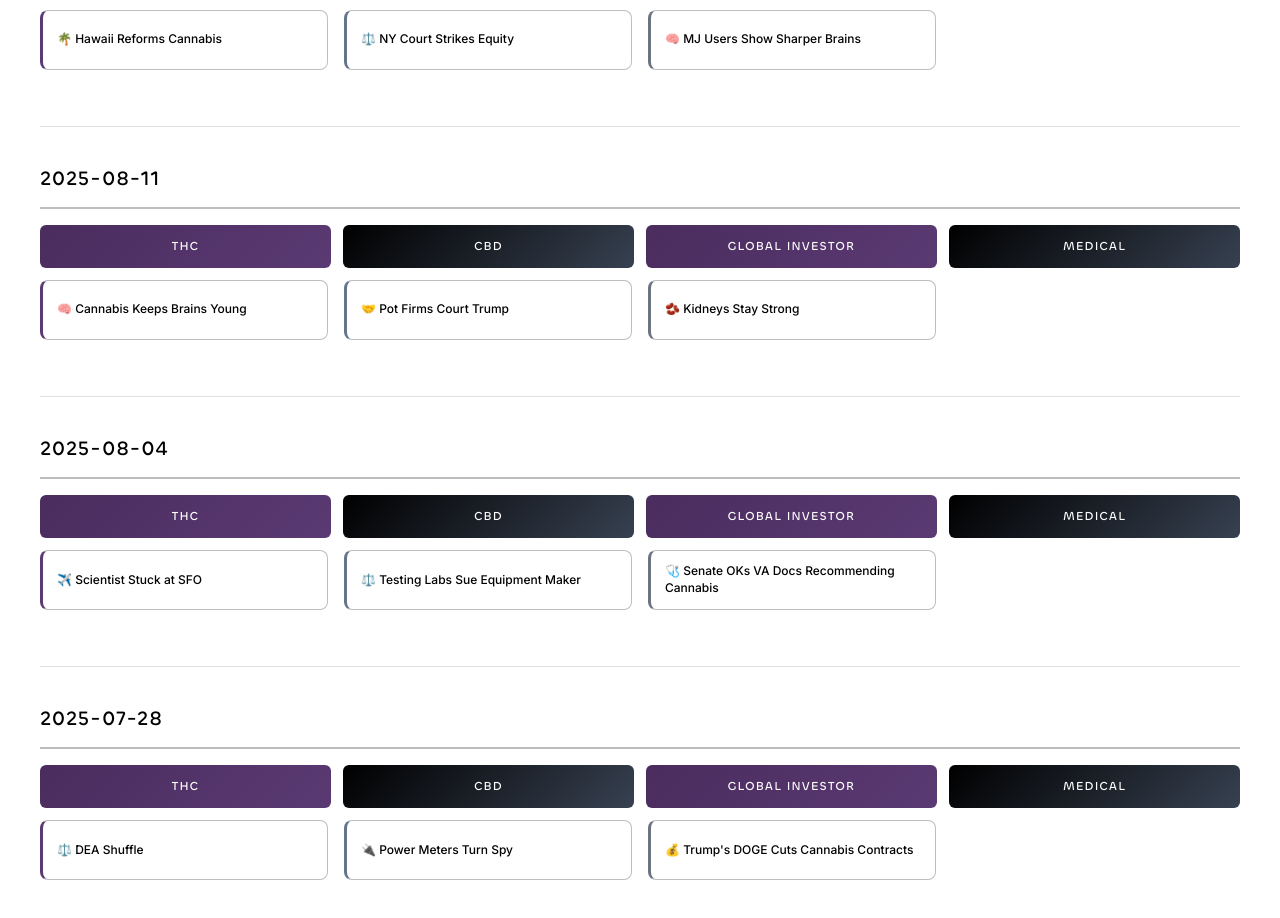
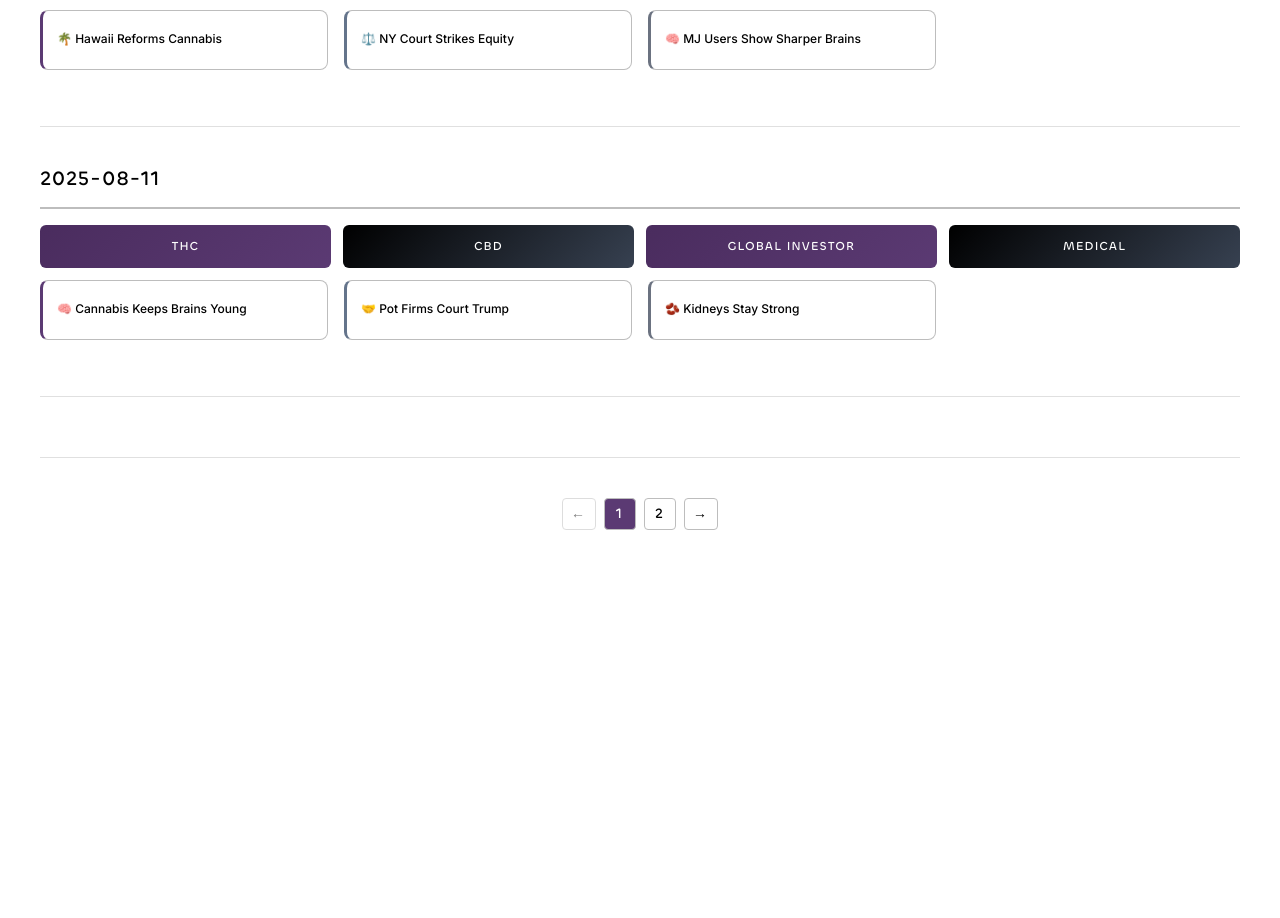
Before and after one commit to AKIFQ/pura-test, a React (Vite) app: page /news in a window 1280 px wide. Shown: the part 805-1723 px from the top of the page. After the commit the page ends 1455 px from the top, so only its background shows below. Built offline with nearby package versions, Linux system fonts and the light colour scheme.

Commit message:
Add Google-style pagination with numbered pages and navigation

```diff
--- a/src/components/pages/News.jsx
+++ b/src/components/pages/News.jsx
@@ -196,6 +196,55 @@ const Checkbox = styled.input`
 
 const CheckboxLabel = styled.span`
   font-size: 13px;
+  font-weight: 500;
+`
+
+const PaginationContainer = styled.div`
+  display: flex;
+  justify-content: center;
+  align-items: center;
+  gap: 8px;
+  margin-top: 60px;
+  padding-top: 40px;
+  border-top: 1px solid ${theme.colors.gray[200]};
+`
+
+const PaginationButton = styled.button`
+  display: flex;
+  align-items: center;
+  justify-content: center;
+  min-width: 32px;
+  height: 32px;
+  padding: 0 8px;
+  border: 1px solid ${theme.colors.gray[300]};
+  border-radius: 4px;
+  background: ${props => props.active ? theme.colors.primary : theme.colors.white};
+  color: ${props => props.active ? theme.colors.white : theme.colors.text.primary};
+  font-size: 14px;
+  font-weight: 500;
+  font-family: 'Chillax', 'Helvetica Neue', Arial, sans-serif;
+  cursor: pointer;
+  transition: all 0.2s ease;
+
+  &:hover:not(:disabled) {
+    background: ${props => props.active ? theme.colors.primaryDark : theme.colors.gray[50]};
+    border-color: ${theme.colors.primary};
+  }
+
+  &:disabled {
+    opacity: 0.5;
+    cursor: not-allowed;
+  }
+`
+
+const PaginationDots = styled.span`
+  display: flex;
+  align-items: center;
+  justify-content: center;
+  min-width: 32px;
+  height: 32px;
+  color: ${theme.colors.text.secondary};
+  font-size: 14px;
   font-weight: 500;
 `
 
@@ -451,6 +500,8 @@ const News = () => {
     'global-investor': true,
     medical: true
   });
+  const [currentPage, setCurrentPage] = useState(1);
+  const itemsPerPage = 3; // Show 3 dates per page
 
   // Handle category checkbox changes
   const handleCategoryChange = (category) => {
@@ -458,6 +509,13 @@ const News = () => {
       ...prev,
       [category]: !prev[category]
     }));
+    setCurrentPage(1); // Reset to first page when filters change
+  };
+
+  // Handle search term changes
+  const handleSearchChange = (e) => {
+    setSearchTerm(e.target.value);
+    setCurrentPage(1); // Reset to first page when search changes
   };
 
   // Filter news data based on search term and selected categories
@@ -489,6 +547,51 @@ const News = () => {
     return acc;
   }, {});
 
+  // Pagination logic
+  const totalItems = Object.keys(filteredData).length;
+  const totalPages = Math.ceil(totalItems / itemsPerPage);
+  const startIndex = (currentPage - 1) * itemsPerPage;
+  const endIndex = startIndex + itemsPerPage;
+  const currentPageData = Object.entries(filteredData)
+    .sort(([a], [b]) => new Date(b) - new Date(a))
+    .slice(startIndex, endIndex);
+
+  // Generate page numbers for pagination
+  const getPageNumbers = () => {
+    const pages = [];
+    const maxVisiblePages = 5;
+
+    if (totalPages <= maxVisiblePages) {
+      for (let i = 1; i <= totalPages; i++) {
+        pages.push(i);
+      }
+    } else {
+      if (currentPage <= 3) {
+        for (let i = 1; i <= 4; i++) {
+          pages.push(i);
+        }
+        pages.push('...');
+        pages.push(totalPages);
+      } else if (currentPage >= totalPages - 2) {
+        pages.push(1);
+        pages.push('...');
+        for (let i = totalPages - 3; i <= totalPages; i++) {
+          pages.push(i);
+        }
+      } else {
+        pages.push(1);
+        pages.push('...');
+        for (let i = currentPage - 1; i <= currentPage + 1; i++) {
+          pages.push(i);
+        }
+        pages.push('...');
+        pages.push(totalPages);
+      }
+    }
+
+    return pages;
+  };
+
   return (
     <NewsContainer>
       <NewsContent>
@@ -510,7 +613,7 @@ const News = () => {
                 type="text"
                 placeholder="Search articles..."
                 value={searchTerm}
-                onChange={(e) => setSearchTerm(e.target.value)}
+                onChange={handleSearchChange}
               />
             </SearchInputWrapper>
             <FilterContainer>
@@ -553,9 +656,7 @@ const News = () => {
           </SearchWrapper>
         </SearchContainer>
 
-        {Object.entries(filteredData)
-          .sort(([a], [b]) => new Date(b) - new Date(a))
-          .map(([date, categories]) => (
+        {currentPageData.map(([date, categories]) => (
           <DateSection key={date}>
             <DateHeader>{date}</DateHeader>
 
@@ -598,6 +699,38 @@ const News = () => {
             </NewsGrid>
           </DateSection>
         ))}
+
+        {totalPages > 1 && (
+          <PaginationContainer>
+            <PaginationButton
+              onClick={() => setCurrentPage(prev => Math.max(1, prev - 1))}
+              disabled={currentPage === 1}
+            >
+              ←
+            </PaginationButton>
+
+            {getPageNumbers().map((page, index) => (
+              page === '...' ? (
+                <PaginationDots key={`dots-${index}`}>...</PaginationDots>
+              ) : (
+                <PaginationButton
+                  key={page}
+                  active={currentPage === page}
+                  onClick={() => setCurrentPage(page)}
+                >
+                  {page}
+                </PaginationButton>
+              )
+            ))}
+
+            <PaginationButton
+              onClick={() => setCurrentPage(prev => Math.min(totalPages, prev + 1))}
+              disabled={currentPage === totalPages}
+            >
+              →
+            </PaginationButton>
+          </PaginationContainer>
+        )}
       </NewsContent>
     </NewsContainer>
   );
```
